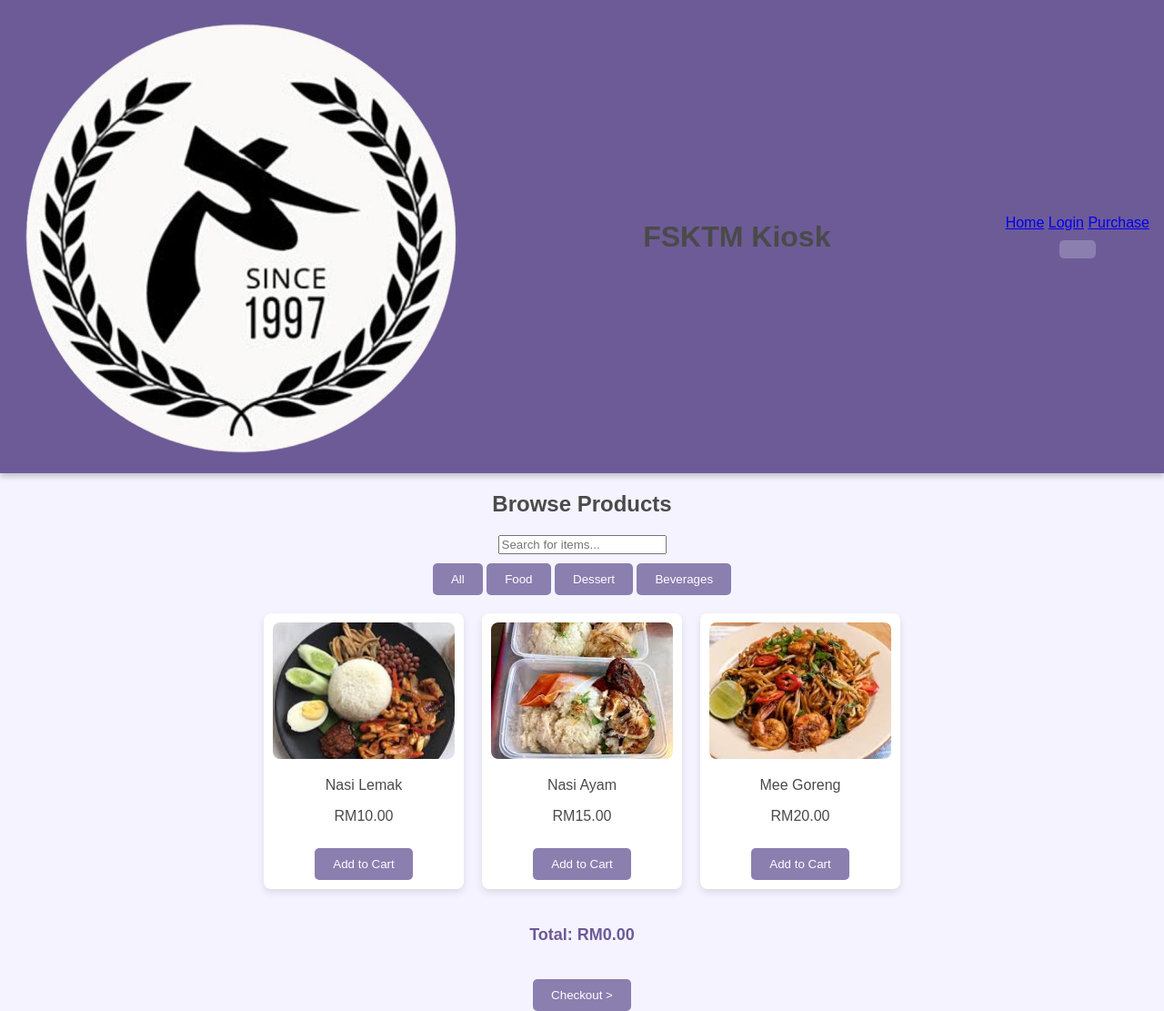
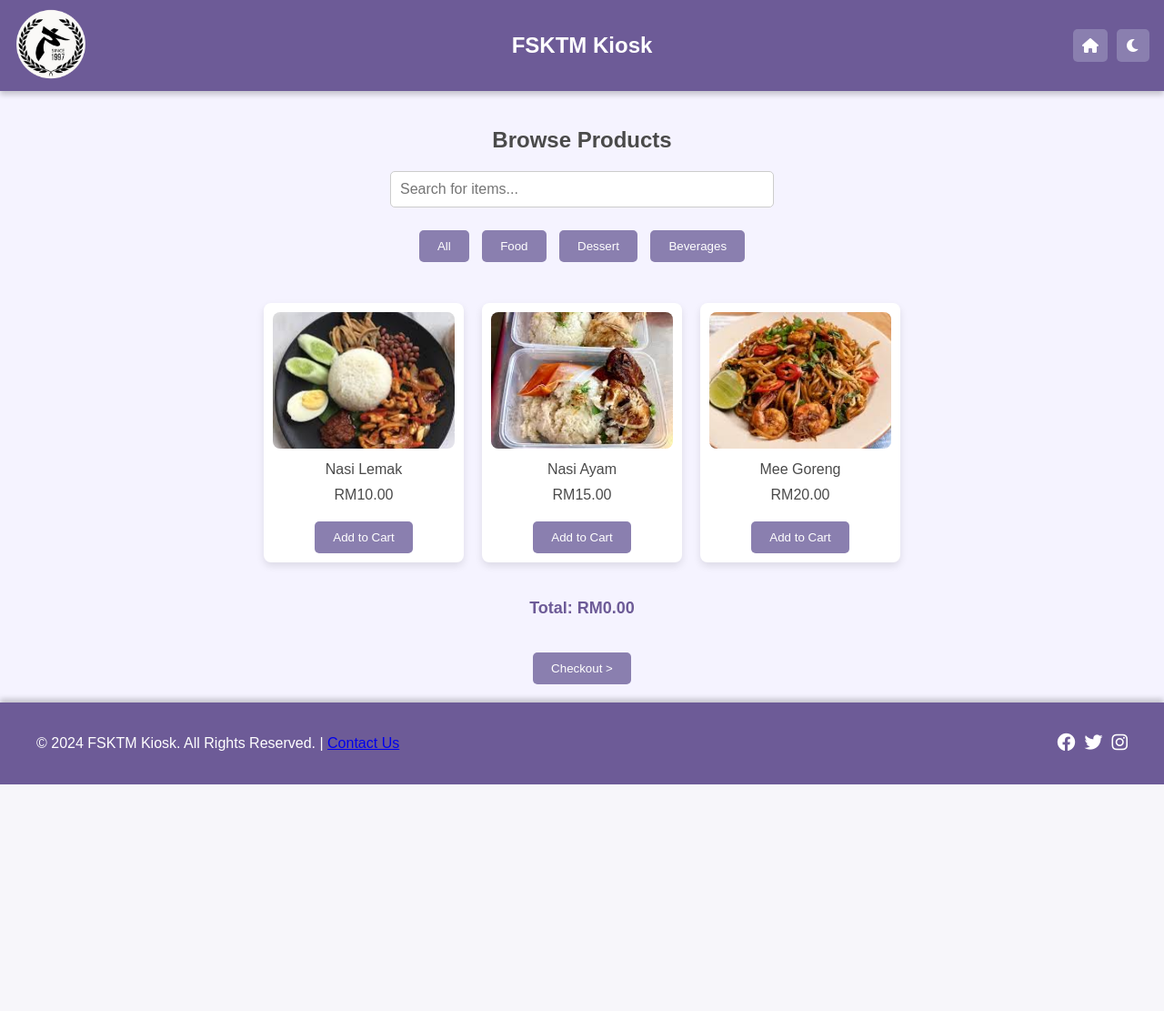
Before and after one commit to Gridiffin/FSKTM-Kiosk, a PHP site: page /products.html in a window 1280 px wide. Shown: the whole page at 91% size. After the commit the page ends 862 px from the top, so only its background shows below. Run offline with PHP 8.4, Linux system fonts and the light colour scheme.

Commit message:
git commit

```diff
--- a/ProjectWebDev/assets/css/stylesproducts.css
+++ b/ProjectWebDev/assets/css/stylesproducts.css
@@ -6,6 +6,9 @@ body {
     background: #f5f3ff; /* Light purple background */
     color: #4a4a4a; /* Dark gray for text */
     text-align: center;
+    display: flex;
+    flex-direction: column;
+    min-height: 100vh; /* Ensure the body takes up at least the full viewport height */
 }
 
 /* Header Section */
@@ -16,29 +19,102 @@ header {
     justify-content: space-between;
     align-items: center;
     box-shadow: 0 4px 6px rgba(0, 0, 0, 0.2);
+    position: sticky;
+    top: 0;
+    z-index: 1000;
 }
 
-/* Navigation Links */
-nav ul {
-    list-style: none;
-    padding: 0;
+/* Logo Container */
+#logo-container {
     display: flex;
-    gap: 15px;
+    align-items: center;
 }
 
-nav ul li a {
-    color: white;
-    text-decoration: none;
-    font-weight: bold;
-    transition: color 0.3s, transform 0.2s;
+#logo {
+    width: 80px;
+    height: auto;
 }
 
-nav ul li a:hover {
-    color: #c4c1ce; /* Softer lavender for hover effect */
-    transform: scale(1.1);
+/* Centered Text */
+#header-center-text {
+    position: absolute;
+    left: 50%;
+    transform: translateX(-50%);
 }
 
-/* Menu Styles */
+#header-center-text h1 {
+    margin: 0;
+    font-size: 24px;
+    color: white;
+}
+
+/* Grouped Navigation Links and Dark Mode Button Container */
+#nav-and-dark-mode-container {
+    display: flex;
+    align-items: center;
+    gap: 10px; /* Space between buttons */
+}
+
+/* Icon Button Styles */
+.icon-btn {
+    padding: 10px;
+    font-size: 16px;
+    color: white;
+    background-color: #8a7faf; /* Light purple */
+    border: none;
+    border-radius: 5px;
+    cursor: pointer;
+    transition: background-color 0.3s, transform 0.2s;
+    text-decoration: none; /* Remove underline for the home button */
+    display: flex;
+    align-items: center;
+    justify-content: center;
+}
+
+.icon-btn:hover {
+    background-color: #6d5b97; /* Darker purple on hover */
+    transform: scale(1.05);
+}
+
+/* Main Content */
+main {
+    flex: 1; /* Allow the main content to grow and take up remaining space */
+    padding: 20px;
+}
+
+/* Search Bar */
+#search-bar {
+    width: 80%;
+    max-width: 400px;
+    padding: 10px;
+    border: 1px solid #ccc;
+    border-radius: 5px;
+    font-size: 16px;
+    margin-bottom: 20px;
+}
+
+/* Category Filters */
+#filters {
+    margin-bottom: 20px;
+}
+
+#filters button {
+    padding: 10px 20px;
+    background-color: #8a7faf; /* Light purple */
+    color: white;
+    border: none;
+    border-radius: 5px;
+    cursor: pointer;
+    margin: 5px;
+    transition: background-color 0.3s, transform 0.2s;
+}
+
+#filters button:hover {
+    background-color: #6d5b97; /* Darker purple on hover */
+    transform: scale(1.05);
+}
+
+/* Menu Items */
 #menu {
     display: flex;
     flex-wrap: wrap;
@@ -63,7 +139,11 @@ nav ul li a:hover {
     border-radius: 8px;
 }
 
-button {
+.menu-item p {
+    margin: 10px 0;
+}
+
+.menu-item button {
     padding: 10px 20px;
     background-color: #8a7faf; /* Light purple */
     color: white;
@@ -74,11 +154,12 @@ button {
     transition: background-color 0.3s, transform 0.2s;
 }
 
-button:hover {
+.menu-item button:hover {
     background-color: #6d5b97; /* Darker purple on hover */
     transform: scale(1.05);
 }
 
+/* Total Value */
 #total {
     margin-top: 20px;
     font-size: 18px;
@@ -86,11 +167,7 @@ button:hover {
     color: #6d5b97; /* Muted purple */
 }
 
-#checkout-button a {
-    color: white;
-    text-decoration: none;
-}
-
+/* Checkout Button */
 #checkout-button {
     margin-top: 20px;
     padding: 10px 20px;
@@ -106,3 +183,41 @@ button:hover {
     background-color: #6d5b97; /* Darker purple on hover */
     transform: scale(1.05);
 }
+
+#checkout-button a {
+    color: white;
+    text-decoration: none;
+}
+
+/* Footer Section */
+footer {
+    background-color: #6d5b97; /* Muted purple */
+    color: white;
+    padding: 20px;
+    text-align: center;
+    box-shadow: 0 -4px 6px rgba(0, 0, 0, 0.2);
+    margin-top: auto; /* Push the footer to the bottom */
+}
+
+.footer-content {
+    display: flex;
+    justify-content: space-between;
+    align-items: center;
+    max-width: 1200px;
+    margin: 0 auto;
+}
+
+.social-media {
+    display: flex;
+    gap: 10px;
+}
+
+.social-media a {
+    color: white;
+    font-size: 20px;
+    transition: color 0.3s;
+}
+
+.social-media a:hover {
+    color: #c4c1ce; /* Softer lavender for hover effect */
+}
--- /dev/null
+++ b/ProjectWebDev/assets/js/products.js
@@ -0,0 +1,17 @@
+// products.js
+
+// Dark Mode Toggle
+function setupDarkModeToggle() {
+    const darkModeBtn = document.getElementById("dark-mode-btn");
+
+    darkModeBtn.addEventListener("click", () => {
+        document.body.classList.toggle("dark-mode");
+        document.querySelector("header").classList.toggle("dark-mode");
+        document.querySelector("footer").classList.toggle("dark-mode");
+    });
+}
+
+// Initialize Functions
+document.addEventListener("DOMContentLoaded", () => {
+    setupDarkModeToggle();
+});
--- a/ProjectWebDev/products.html
+++ b/ProjectWebDev/products.html
@@ -3,8 +3,9 @@
 <head>
     <meta charset="UTF-8">
     <meta name="viewport" content="width=device-width, initial-scale=1.0">
-    <title>Public User Dashboard</title>
+    <title>Products - FSKTM Kiosk</title>
     <link rel="stylesheet" href="./assets/css/stylesproducts.css">
+    <link href="https://cdnjs.cloudflare.com/ajax/libs/font-awesome/6.0.0-beta3/css/all.min.css" rel="stylesheet">
     <script>
         // Initialize cart and total
         const cart = [];
@@ -21,7 +22,7 @@
         function addToCart(price, name) {
             cart.push({ name, price });
             total += price;
-            document.getElementById("total").innerText = `Total: $${total.toFixed(2)}`;
+            document.getElementById("total").innerText = `Total: RM${total.toFixed(2)}`;
             localStorage.setItem("cart", JSON.stringify(cart));
             localStorage.setItem("total", total.toFixed(2));
         }
@@ -87,26 +88,33 @@
 <body>
     <!-- Header Section -->
     <header>
+        <!-- Logo Container -->
         <div id="logo-container">
             <a href="./index.html" id="logo-link">
                 <img src="./assets/images/fsktm_logo.png" alt="Website Logo" id="logo">
             </a>
         </div>
+
+        <!-- Centered Text -->
         <div id="header-center-text">
             <h1>FSKTM Kiosk</h1>
         </div>
+
+        <!-- Grouped Navigation Links and Dark Mode Button -->
         <div id="nav-and-dark-mode-container">
-            <nav id="nav-links">
-                <a href="./index.html" class="nav-link">Home</a>
-                <a href="./login.html" class="nav-link">Login</a>
-                <a href="./purchase.html" class="nav-link">Purchase</a>
-            </nav>
-            <button id="dark-mode-btn">
+            <!-- Home Button (Icon) -->
+            <a href="./index.html" id="home-btn" class="icon-btn">
+                <i class="fas fa-home"></i>
+            </a>
+
+            <!-- Dark Mode Toggle Icon -->
+            <button id="dark-mode-btn" class="icon-btn">
                 <i id="dark-mode-icon" class="fas fa-moon"></i>
             </button>
         </div>
     </header>
 
+    <!-- Main Content -->
     <main>
         <h2>Browse Products</h2>
 
@@ -132,5 +140,20 @@
         <!-- Checkout Button -->
         <button id="checkout-button"><a href='./checkout.html'>Checkout ></a></button>
     </main>
+
+    <!-- Footer Section -->
+    <footer id="footer">
+        <div class="footer-content">
+            <p>&copy; 2024 FSKTM Kiosk. All Rights Reserved. | <a href="./contact.html">Contact Us</a></p>
+            <div class="social-media">
+                <a href="#"><i class="fab fa-facebook"></i></a>
+                <a href="#"><i class="fab fa-twitter"></i></a>
+                <a href="#"><i class="fab fa-instagram"></i></a>
+            </div>
+        </div>
+    </footer>
+
+    <!-- JavaScript -->
+    <script src="./assets/js/products.js"></script>
 </body>
 </html>
```
